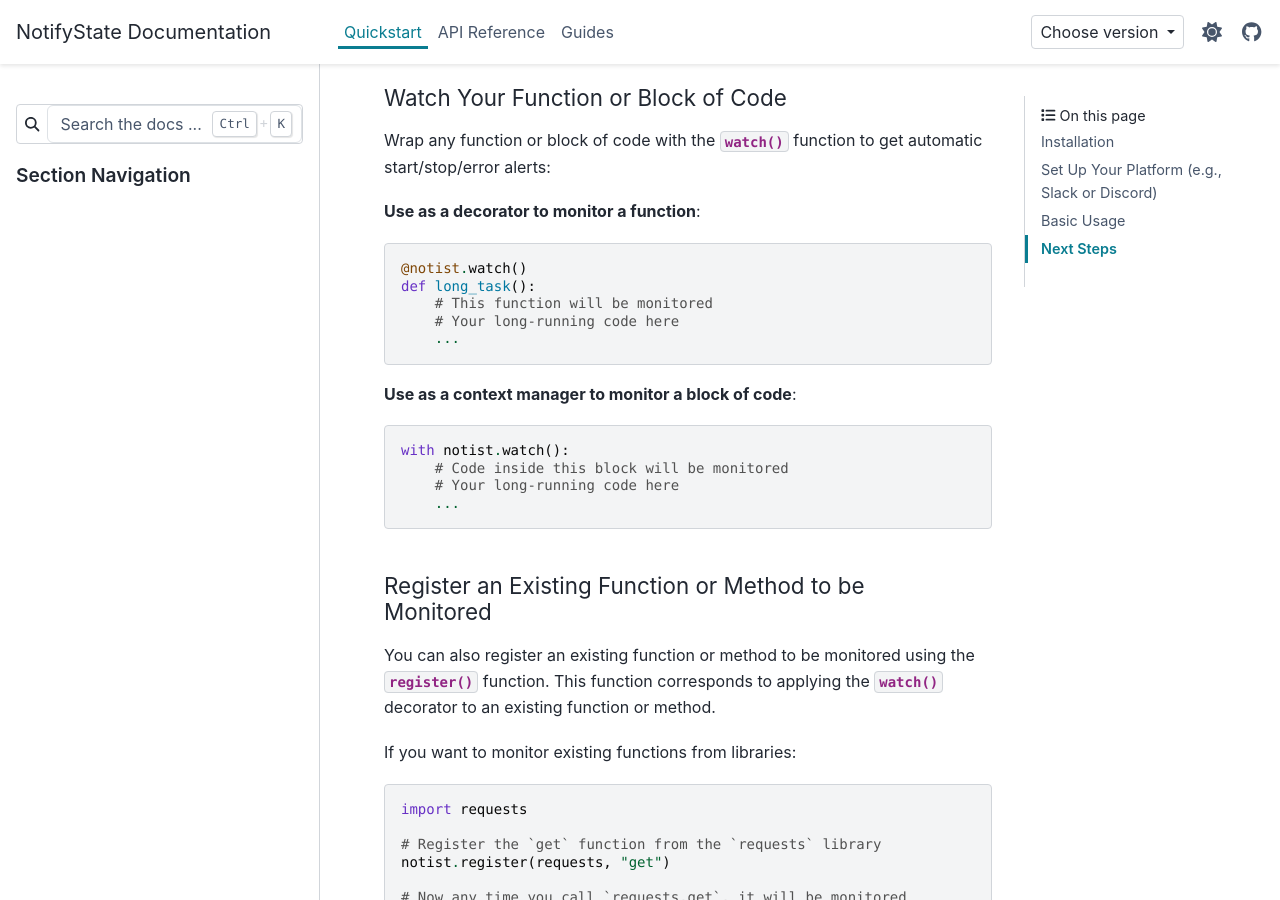
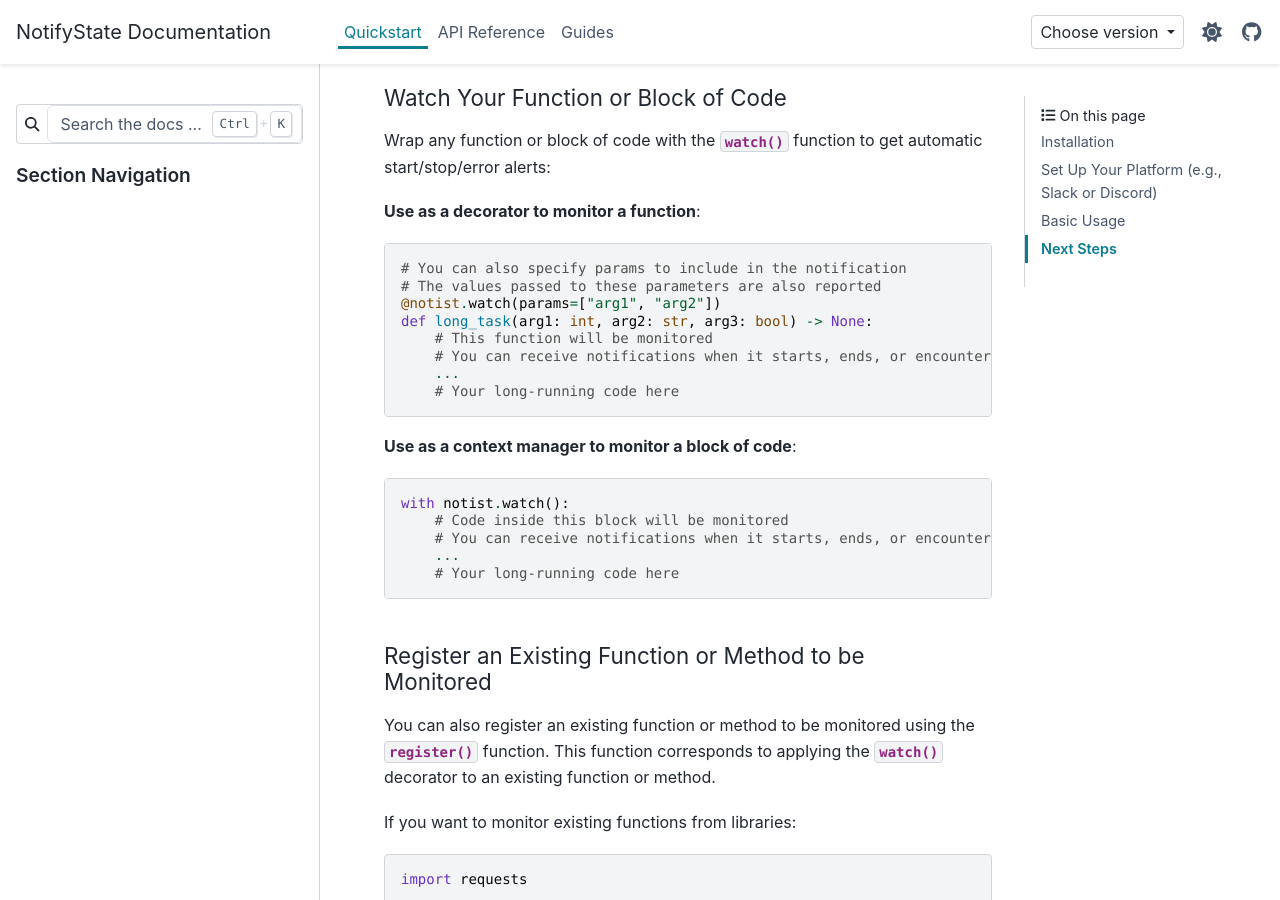
Before and after one commit to kAIto47802/notist, a Sphinx documentation site: the page built from docs/quickstart.rst, in a window 1280 px wide and 900 px high, scrolled down 1733 px. Built offline with Sphinx 7.4.7 and the PyData theme 0.15.4, drawn with Linux system fonts in a browser that asks for light colours; comment, search, counter and statistics services are not loaded.

Commit message:
Update docs

```diff
--- a/docs/index.rst
+++ b/docs/index.rst
@@ -56,13 +56,14 @@ You can use the :func:`~notist._core.watch` helper either as a function decorato
 
    import notist
 
-   @notist.watch(send_to="slack", channel="my-channel")
-   def long_task():
+   # You can also specify params to include in the notification
+   # The values passed to these parameters are also reported
+   @notist.watch(params=["arg1", "arg2"])
+   def long_task(arg1: int, arg2: str, arg3: bool) -> None:
        # This function will be monitored
+       # You can receive notifications when it starts, ends, or encounters an error
+       ...
        # Your long-running code here
-       ...
-       # An example where an error occurs during task execution:
-       raise Exception("This is an error")
 
 
 **Use as a context manager to monitor a block of code:**
@@ -71,10 +72,11 @@ You can use the :func:`~notist._core.watch` helper either as a function decorato
 
    import notist
 
-   with notist.watch(send_to="slack", channel="my-channel"):
+   with notist.watch():
        # Code inside this block will be monitored
+       # You can receive notifications when it starts, ends, or encounters an error
+       ...
        # Your long-running code here
-       ...
 
 This code example send the following notifications:
 
--- a/docs/quickstart.rst
+++ b/docs/quickstart.rst
@@ -87,11 +87,14 @@ Wrap any function or block of code with the :func:`~notist._core.watch` function
 
 .. code-block:: python
 
-   @notist.watch()
-   def long_task():
+   # You can also specify params to include in the notification
+   # The values passed to these parameters are also reported
+   @notist.watch(params=["arg1", "arg2"])
+   def long_task(arg1: int, arg2: str, arg3: bool) -> None:
        # This function will be monitored
+       # You can receive notifications when it starts, ends, or encounters an error
+       ...
        # Your long-running code here
-       ...
 
 **Use as a context manager to monitor a block of code**:
 
@@ -99,8 +102,9 @@ Wrap any function or block of code with the :func:`~notist._core.watch` function
 
    with notist.watch():
        # Code inside this block will be monitored
+       # You can receive notifications when it starts, ends, or encounters an error
+       ...
        # Your long-running code here
-       ...
 
 
 Register an Existing Function or Method to be Monitored
```
Also changed, not shown: README.md (+12 -10 lines).
